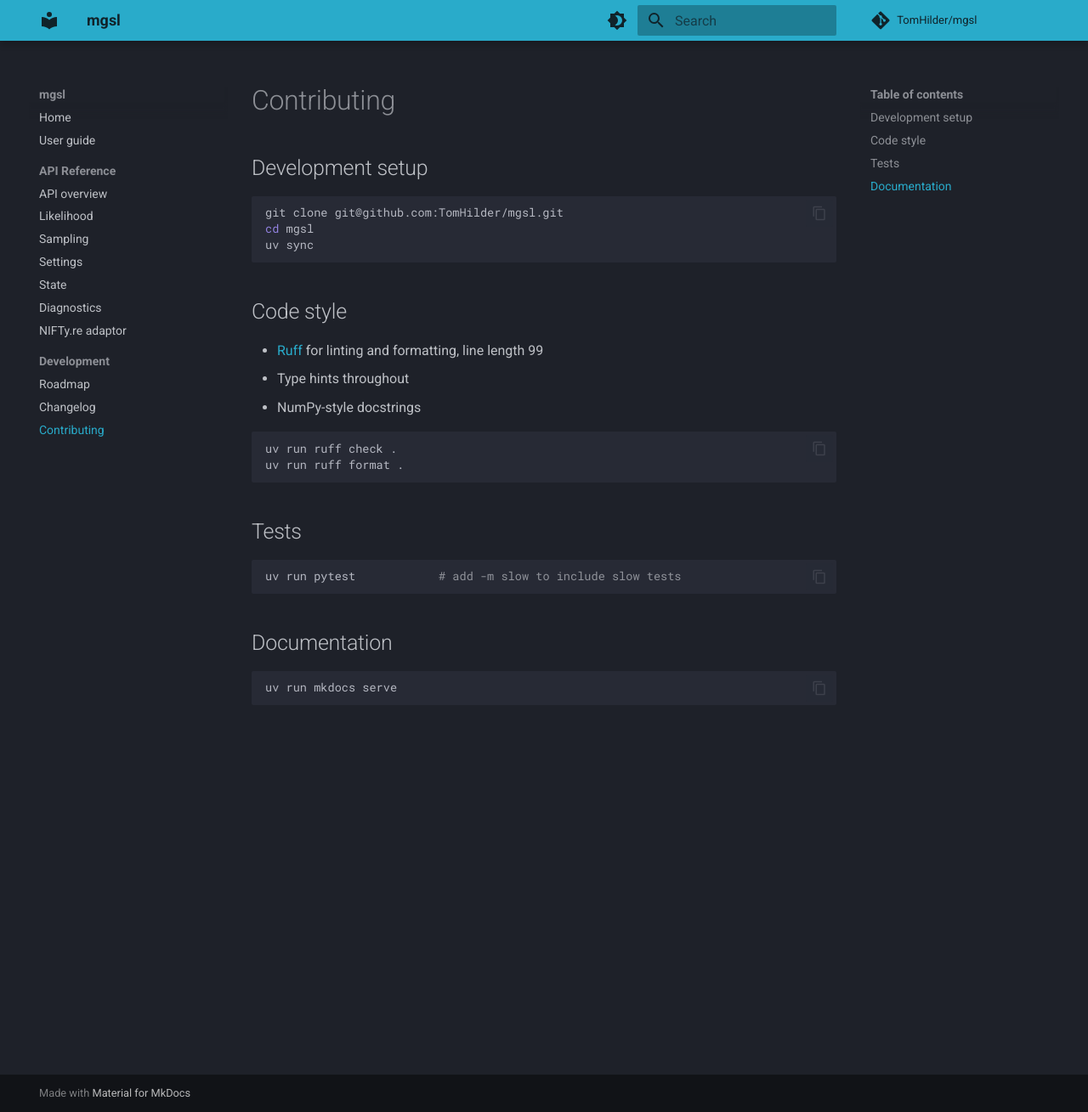
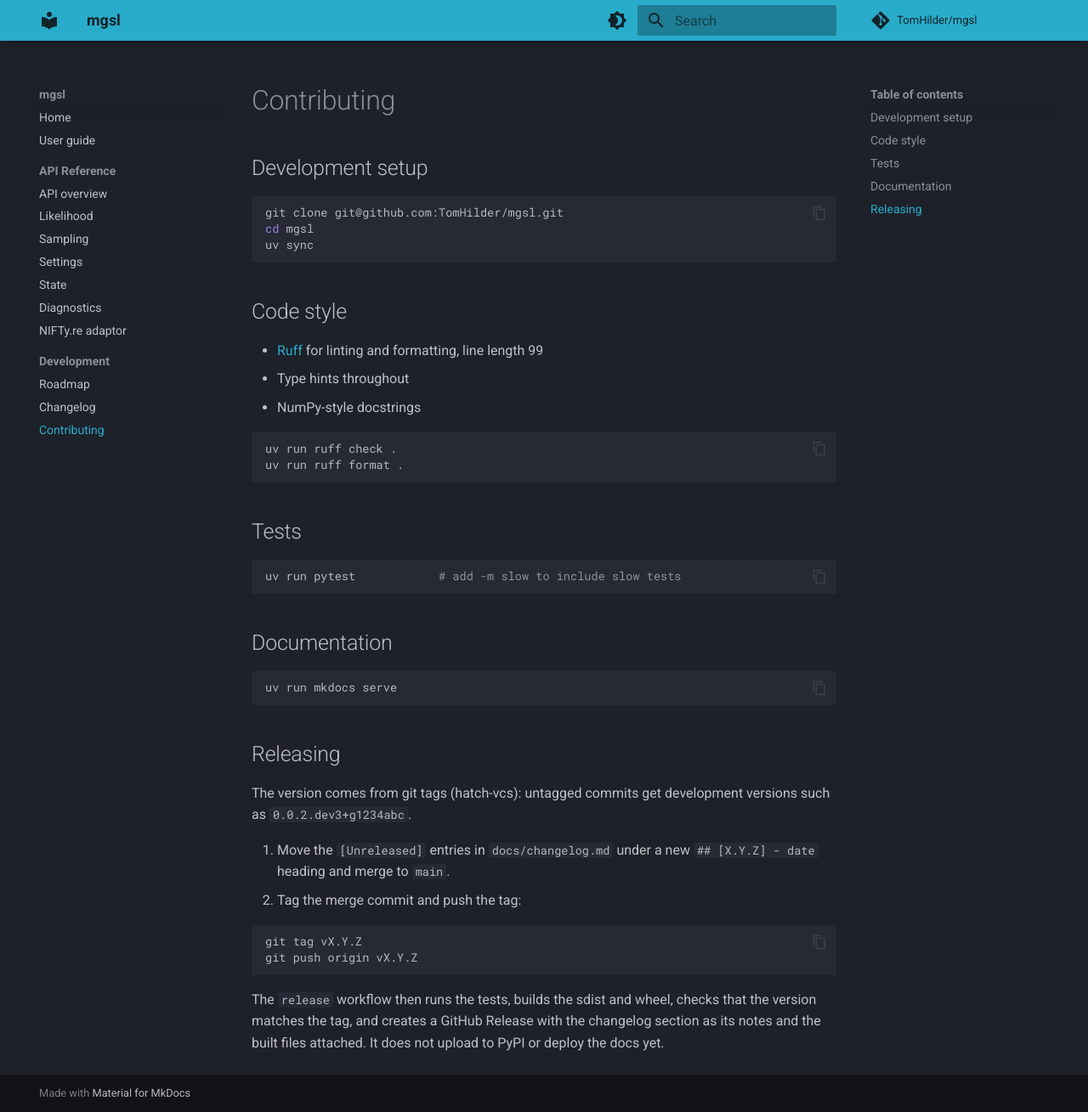
Before and after one commit to TomHilder/mgsl, an MkDocs documentation site: the page built from docs/contributing.md, in a window 1280 px wide and 1309 px high. Shown: the whole window at 85% size. Built offline with MkDocs 1.6.1 and Material for MkDocs 9.7.7, drawn with Linux system fonts in a browser that asks for light colours; comment, search, counter and statistics services are not loaded.

Commit message:
Releases: tag vX.Y.Z to make a GitHub Release (no PyPI, no docs deploy); changelog for 0.0.1
Co-Authored-By: Claude Opus 5.5 <noreply@anthropic.com>

````diff
--- a/docs/contributing.md
+++ b/docs/contributing.md
@@ -30,3 +30,21 @@ uv run pytest            # add -m slow to include slow tests
 ``` bash
 uv run mkdocs serve
 ```
+
+## Releasing
+
+The version comes from git tags (hatch-vcs): untagged commits get development versions such as
+`0.0.2.dev3+g1234abc`.
+
+1. Move the `[Unreleased]` entries in `docs/changelog.md` under a new `## [X.Y.Z] - date`
+   heading and merge to `main`.
+2. Tag the merge commit and push the tag:
+
+   ``` bash
+   git tag vX.Y.Z
+   git push origin vX.Y.Z
+   ```
+
+The `release` workflow then runs the tests, builds the sdist and wheel, checks that the version
+matches the tag, and creates a GitHub Release with the changelog section as its notes and the
+built files attached. It does not upload to PyPI or deploy the docs yet.
````
Also changed, not shown: docs/changelog.md (+11 -0 lines), 1 other file.
